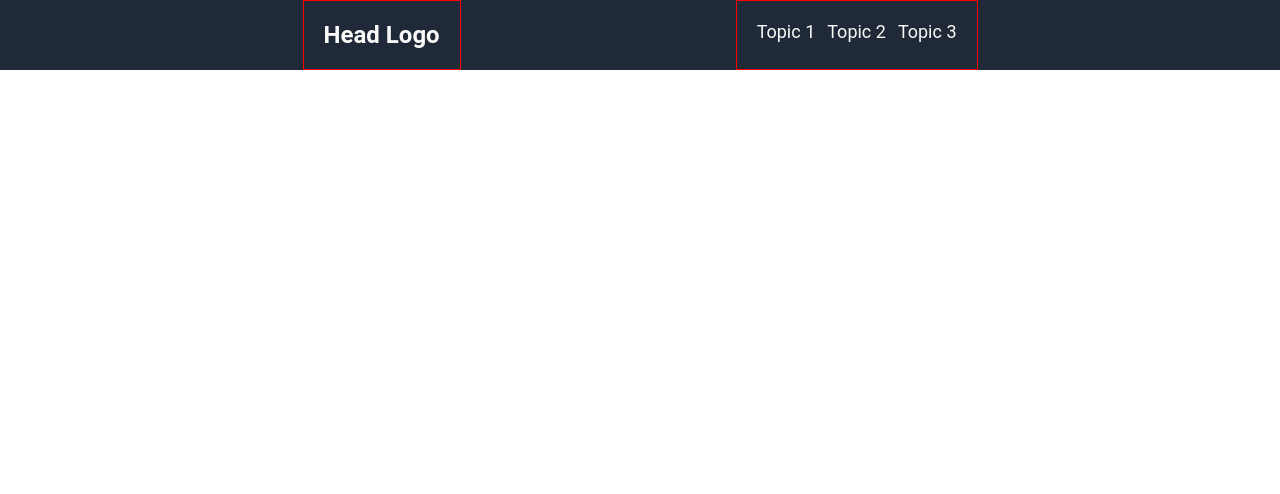
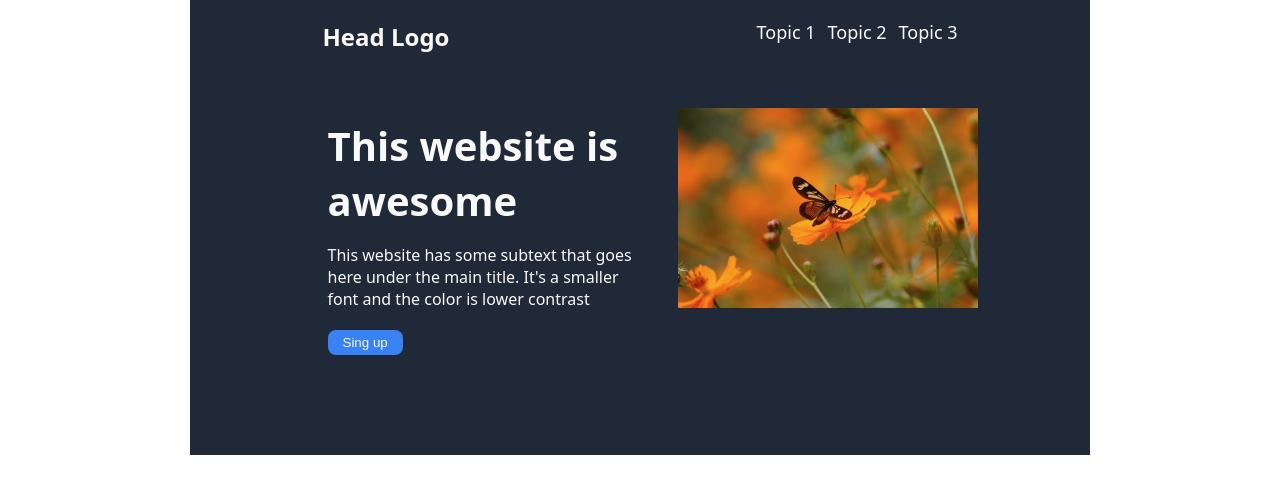
Before and after one commit to lutomio/odin-mainpage, a plain HTML site: page index.html in a window 1280 px wide. Drawn offline with Linux system fonts and the light colour scheme.

Commit message:
primeira parte do site

```diff
--- a/estilo.css
+++ b/estilo.css
@@ -6,7 +6,7 @@
 
 html,
 body {
-  font-family: "Roboto", serif;
+  font-family: system-ui, -apple-system, BlinkMacSystemFont, 'Segoe UI', Roboto, Oxygen, Ubuntu, Cantarell, 'Open Sans', 'Helvetica Neue', sans-serif;
 }
 
 a {
@@ -17,15 +17,22 @@ ul {
     list-style: none;
 }
 
+/* parte de cima do site */
+
 nav {
     /* border: 1px solid red; */
     display: flex;
     justify-content: space-between;
     width: 675px;
+    padding: 0px 20px 0px 20px;
     margin: auto auto;
 }
 
 header {
+    width: 900px;
+    /* border: 1px solid red; */
+    margin: auto auto;
+    /* padding: 0px 20px 0px 20px; */
     background-color: #1f2937;
 }
 
@@ -36,7 +43,7 @@ header {
 }
 
 .head-logo {
-    border: 1px solid red;
+    /* border: 1px solid red; */
     padding: 20px;
 
 }
@@ -50,7 +57,7 @@ header {
 }
 
 .topic-links {
-    border: 1px solid red;
+    /* border: 1px solid red; */
     padding: 20px;
 
 }
@@ -68,3 +75,58 @@ header {
     font-weight: bold;
     margin-right: auto;
 }
+
+/* esse site é otimo */
+
+.imagem-principal img {
+    width: 300px;
+    padding: 15px 0 0 0;
+}
+
+.primeira-parte {
+    background-color: #1f2937;
+    width: 900px;
+    /* border: 1px solid red; */
+    margin: auto auto;
+}
+
+.inicio {
+    /* border: 1px solid red; */
+    padding: 20px;
+    display: flex;
+    width: 675px;
+    margin: auto auto;
+    /* justify-content: center; */
+
+}
+
+.destaque-texto {
+    /* border: 1px solid red; */
+    color: #f9faf8;
+    padding: 25px 25px 1px 25px;
+    font-size: 20px;
+}
+
+.texto-pequeno {
+    /* border: 1px solid red; */
+    color: #f9faf8;
+    padding: 15px 25px 10px 25px;
+}
+
+.login {
+    padding: 0px 25px 80px 25px;
+}
+
+.login button {
+    margin-top: 10px;
+    background-color: #3882f6;
+    padding: 5px 15px;
+    color: #f9faf8;
+    border: none;
+    border-radius: 8px;
+}
+
+.login button:hover {
+    background-color: #68a0f8;
+    cursor: pointer;
+}
--- a/index.html
+++ b/index.html
@@ -28,6 +28,31 @@
             </nav>
         </header>
 
+        <div class="primeira-parte">
+            <div class="inicio">
+
+                <div class="textos">
+                    <div class="destaque-texto">
+                        <h1>This website is awesome</h1>
+                    </div>
+
+                    <div class="texto-pequeno">
+                        <p>This website has some subtext that goes here under the
+                            main title. It's a smaller font and the color is lower contrast
+                        </p>
+                    </div>
+
+                    <div class="login">
+                        <button>Sing up</button>
+                    </div>
+                </div>
+
+                <div class="imagem-principal">
+                    <img src="imagens/j9a6180.jpg.webp" alt="butterfly">
+                </div>
+
+            </div>
+        </div>
 
 
 
```
Also changed, not shown: imagens/j9a6180.jpg.webp (added).
